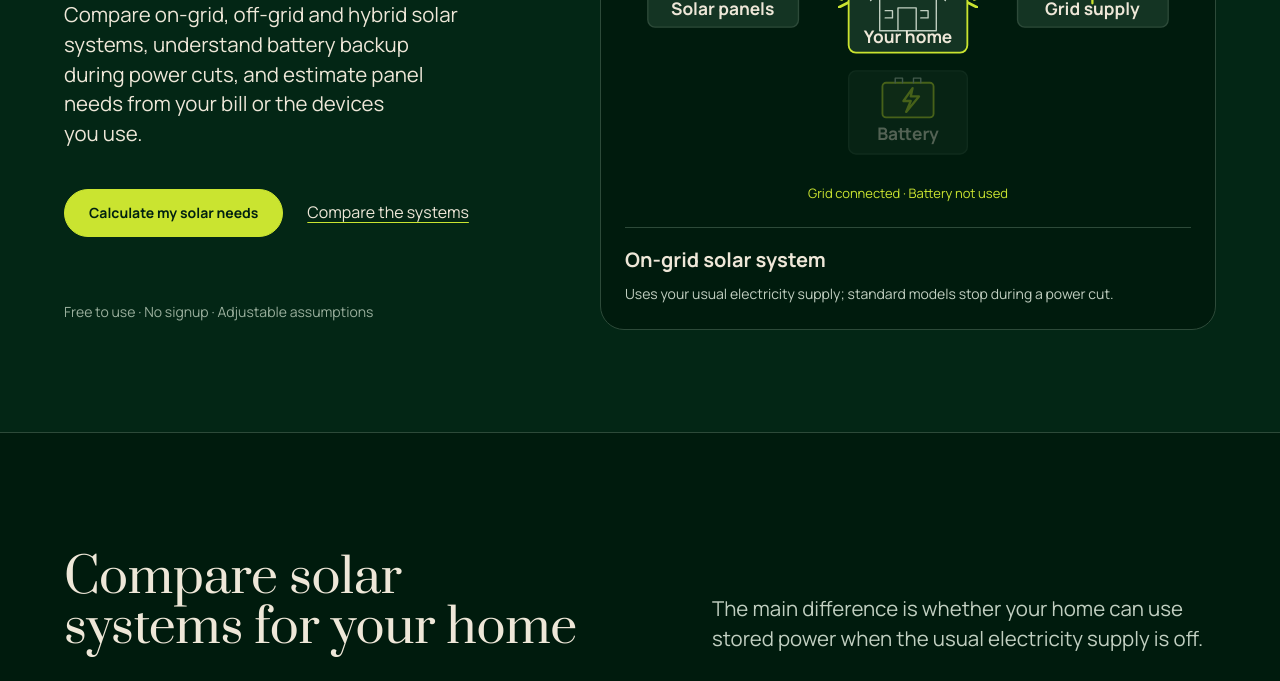
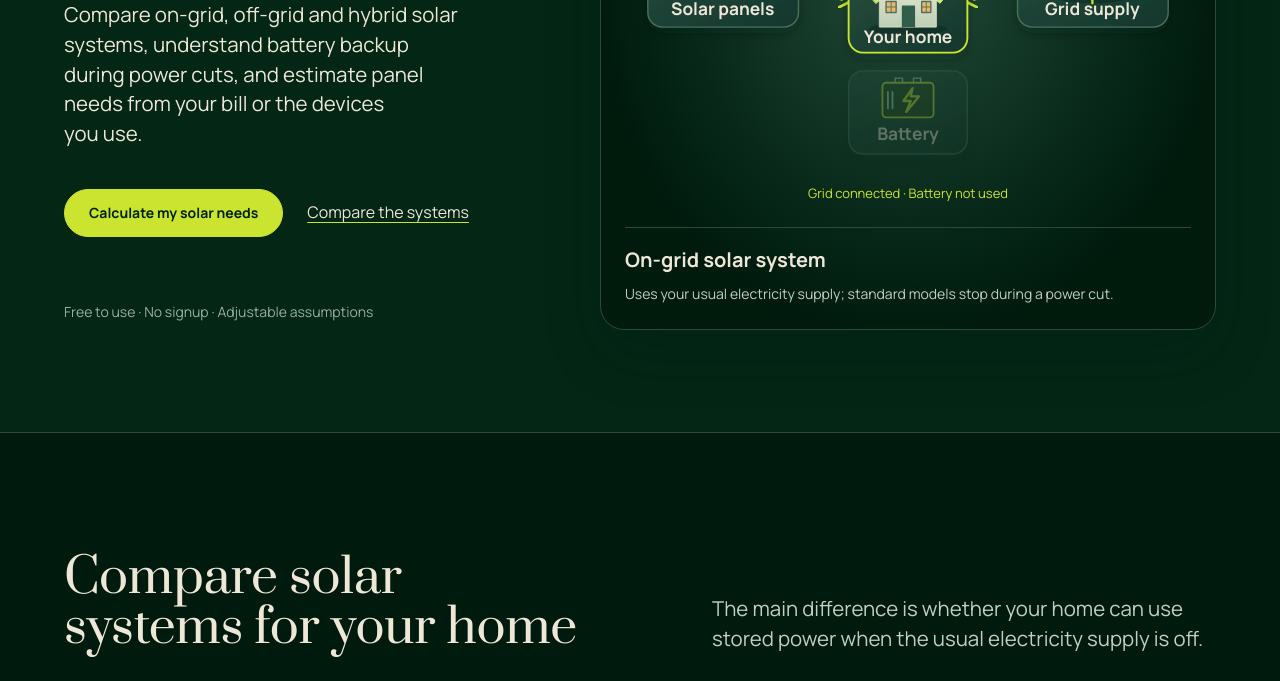
Before and after one commit to Aanwar04/Solar-Pakistan, a plain HTML site: page index.html in a window 1280 px wide. Shown: the part 419-1100 px from the top of the page. Drawn offline with Linux system fonts and the light colour scheme.

Commit message:
Polish solar diagram with illustrated energy artwork

```diff
--- a/index.html
+++ b/index.html
@@ -59,6 +59,25 @@
             <title id="diagram-title">Solar power flow</title>
             <desc id="diagram-description">Solar panels and your usual electricity supply can both power the home. Most standard systems switch off during a power cut.</desc>
             <defs>
+              <linearGradient id="energy-card" x2="0.8" y2="1">
+                <stop stop-color="#284f40"/>
+                <stop offset="1" stop-color="#16392e"/>
+              </linearGradient>
+              <linearGradient id="solar-glass" x2="1" y2="1">
+                <stop stop-color="#7bd5dc"/>
+                <stop offset="1" stop-color="#287581"/>
+              </linearGradient>
+              <linearGradient id="home-wall" x2="0" y2="1">
+                <stop stop-color="#f3edd9"/>
+                <stop offset="1" stop-color="#bdcfb5"/>
+              </linearGradient>
+              <radialGradient id="sun-halo">
+                <stop stop-color="#e8d87e" stop-opacity="0.25"/>
+                <stop offset="1" stop-color="#e8d87e" stop-opacity="0"/>
+              </radialGradient>
+              <filter id="node-shadow" x="-30%" y="-30%" width="160%" height="180%">
+                <feDropShadow dx="0" dy="6" stdDeviation="6" flood-color="#061a13" flood-opacity="0.28"/>
+              </filter>
               <marker id="arrow" markerWidth="8" markerHeight="8" refX="6" refY="4" orient="auto">
                 <path d="M0 0 8 4 0 8" fill="none" stroke="currentColor" stroke-width="1.5"></path>
               </marker>
@@ -70,30 +89,41 @@
               <path class="flow flow-battery-home" data-active="false" d="M310 230 C310 215 310 208 310 201" marker-end="url(#arrow)"></path>
             </g>
             <g class="diagram-node node-solar">
-              <rect class="node-card" x="25" y="66" width="165" height="116" rx="8"></rect>
+              <rect class="node-card" x="25" y="66" width="165" height="116" rx="16"></rect>
+              <circle class="art-halo" cx="153" cy="91" r="35" fill="url(#sun-halo)"></circle>
               <circle class="icon-sun" cx="153" cy="91" r="10"></circle>
               <path class="icon-sun-rays" d="M153 74v-5m0 44v-5m17-17h5m-44 0h5m29-12 4-4m-31 31 4-4m23 0 4 4m-31-31 4 4"></path>
               <path class="icon-panel" d="m60 92 76 0 10 43H51z"></path>
               <path class="icon-panel-grid" d="m79 92-8 43m27-43-3 43m22-43 5 43m-64-21h82"></path>
               <path class="icon-panel-legs" d="m69 135-7 12m54-12 7 12m-64 0h70"></path>
+              <path class="art-reflection" d="m68 96 17 0-22 34H56z"></path>
               <text x="107" y="169" text-anchor="middle">Solar panels</text>
             </g>
             <g class="diagram-node node-home">
-              <rect class="node-card" x="245" y="103" width="130" height="107" rx="8"></rect>
-              <path class="icon-home" d="m269 153 41-34 41 34m-72-4v37h62v-37m-42 37v-25h20v25m-34-22h8v8h-8m39-8h8v8h-8"></path>
+              <rect class="node-card" x="245" y="103" width="130" height="107" rx="16"></rect>
+              <ellipse class="art-ground" cx="310" cy="184" rx="43" ry="6"></ellipse>
+              <path class="art-wall" d="m279 147 31-25 31 25v35h-62z"></path>
+              <path class="art-roof" d="m269 149 41-34 41 34-6 7-35-29-35 29z"></path>
+              <path class="art-chimney" d="M330 129v-10h8v17"></path>
+              <path class="art-door" d="M304 182v-23h13v23"></path>
+              <path class="art-window" d="M286 154h11v12h-11zm39 0h10v12h-10z"></path>
+              <path class="art-window-grid" d="M291.5 154v12m-5.5-6h11m33-6v12m-5-6h10"></path>
               <text x="310" y="199" text-anchor="middle">Your home</text>
             </g>
             <g class="diagram-node node-grid" data-connected="true">
-              <rect class="node-card" x="430" y="66" width="165" height="116" rx="8"></rect>
+              <rect class="node-card" x="430" y="66" width="165" height="116" rx="16"></rect>
+              <ellipse class="art-ground" cx="512" cy="151" rx="35" ry="5"></ellipse>
+              <path class="art-wire" d="M452 101q18 11 36 2m48 0q17 9 36-2M465 116q16 8 33 0m28 0q17 8 32 0"></path>
               <path class="icon-grid" d="m512 84-20 66m20-66 20 66m-20-66v72m-24-53h48m-38 13h28m-33 13h38m-44 21h50m-43-47 19 13m-19 0 19-13m-24 26 24 12m14-12-14 12"></path>
               <path class="icon-bolt" d="m546 103-10 18h9l-8 16"></path>
               <text x="512" y="169" text-anchor="middle">Grid supply</text>
             </g>
             <g class="diagram-node node-battery" data-connected="false">
-              <rect class="node-card" x="245" y="230" width="130" height="91" rx="8"></rect>
+              <rect class="node-card" x="245" y="230" width="130" height="91" rx="16"></rect>
               <rect class="icon-battery-case" x="282" y="243" width="56" height="38" rx="4"></rect>
               <path class="icon-battery-terminal" d="M296 243v-5h8v5m12 0v-5h8v5"></path>
               <path class="icon-battery-charge" d="m315 249-10 14h8l-5 12 14-17h-9z"></path>
+              <path class="art-battery-level" d="M288 253v18m5-18v18"></path>
               <text x="310" y="306" text-anchor="middle">Battery</text>
             </g>
           </svg>
--- a/styles.css
+++ b/styles.css
@@ -394,6 +394,32 @@ a:hover {
     stroke-dashoffset: -30;
   }
 }
+
+/* Illustrated energy scene: shared geometry stays crisp at every size. */
+.flow-figure {
+  background: radial-gradient(ellipse at 50% 38%, #234b39 0%, var(--color-paper-2) 72%);
+  box-shadow: inset 0 1px 0 #ffffff0a, 0 24px 60px #061b1526;
+}
+.diagram-node .node-card {
+  fill: url(#energy-card);
+  stroke: #4b7058;
+  filter: url(#node-shadow);
+}
+.diagram-node .icon-sun { fill: #f1d37e; stroke: #f1d37e; }
+.diagram-node .icon-sun-rays { stroke: #f1d37e; stroke-width: 1.8; }
+.diagram-node .icon-panel { fill: url(#solar-glass); stroke: #a1dfe0; }
+.diagram-node .icon-panel-grid { stroke: #b3e4e0; stroke-width: 1; }
+.diagram-node .art-reflection { fill: #e5ffff; fill-opacity: 0.2; stroke: none; }
+.diagram-node .art-ground { fill: #061c16; opacity: 0.35; }
+.diagram-node .art-wall { fill: url(#home-wall); stroke: #dce5ce; stroke-width: 1; }
+.diagram-node .art-roof { fill: #c8ed62; stroke: #daef9f; stroke-width: 1; }
+.diagram-node .art-chimney { fill: #c0d6a8; stroke: #dce5ce; stroke-width: 1; }
+.diagram-node .art-door { fill: #315e4b; stroke: #315e4b; }
+.diagram-node .art-window { fill: #e8b86c; stroke: #50705c; stroke-width: 1.5; }
+.diagram-node .art-window-grid { stroke: #50705c; stroke-width: 1; }
+.diagram-node .art-wire { stroke: #7ba897; stroke-width: 1.5; }
+.diagram-node .art-battery-level { stroke: #9addbd; stroke-width: 2; }
+.system-tab[aria-pressed="true"] { box-shadow: 0 3px 12px #061b1533; }
 
 .flow-figure figcaption {
   display: grid;
```
